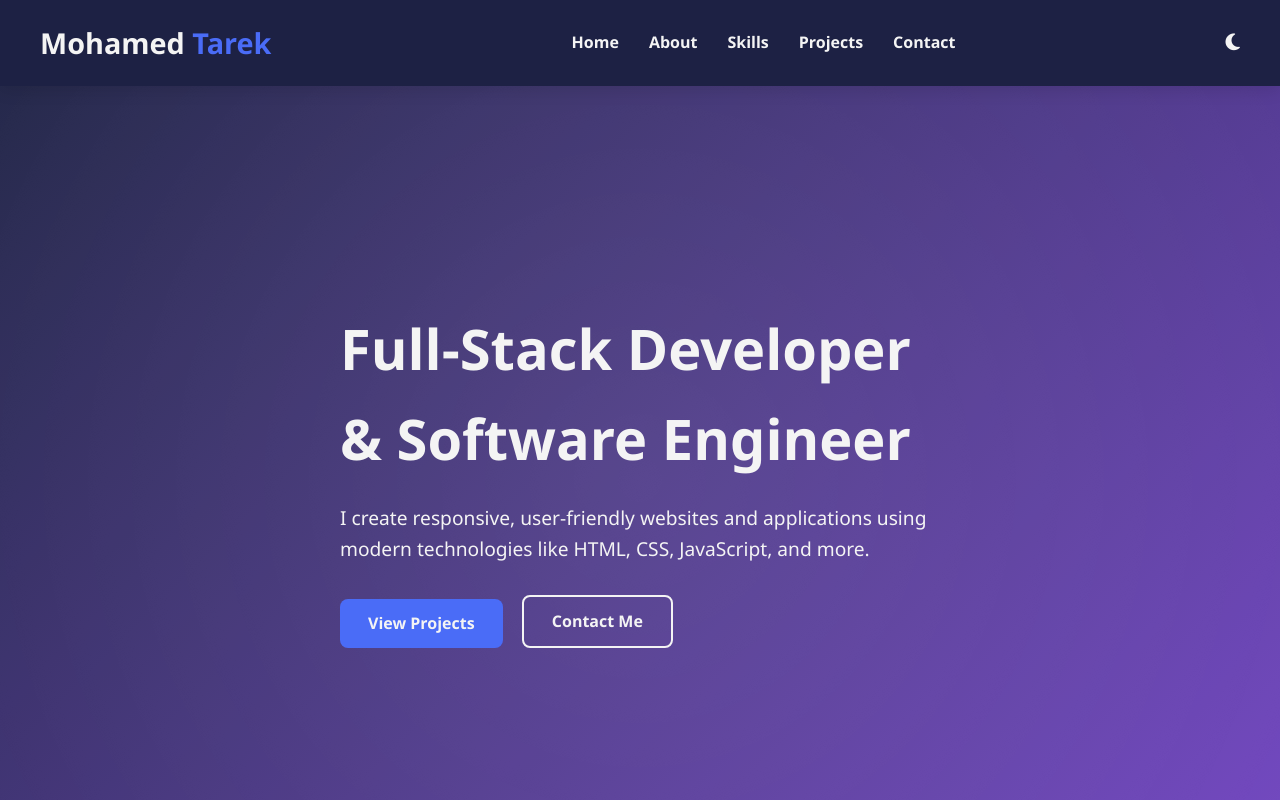
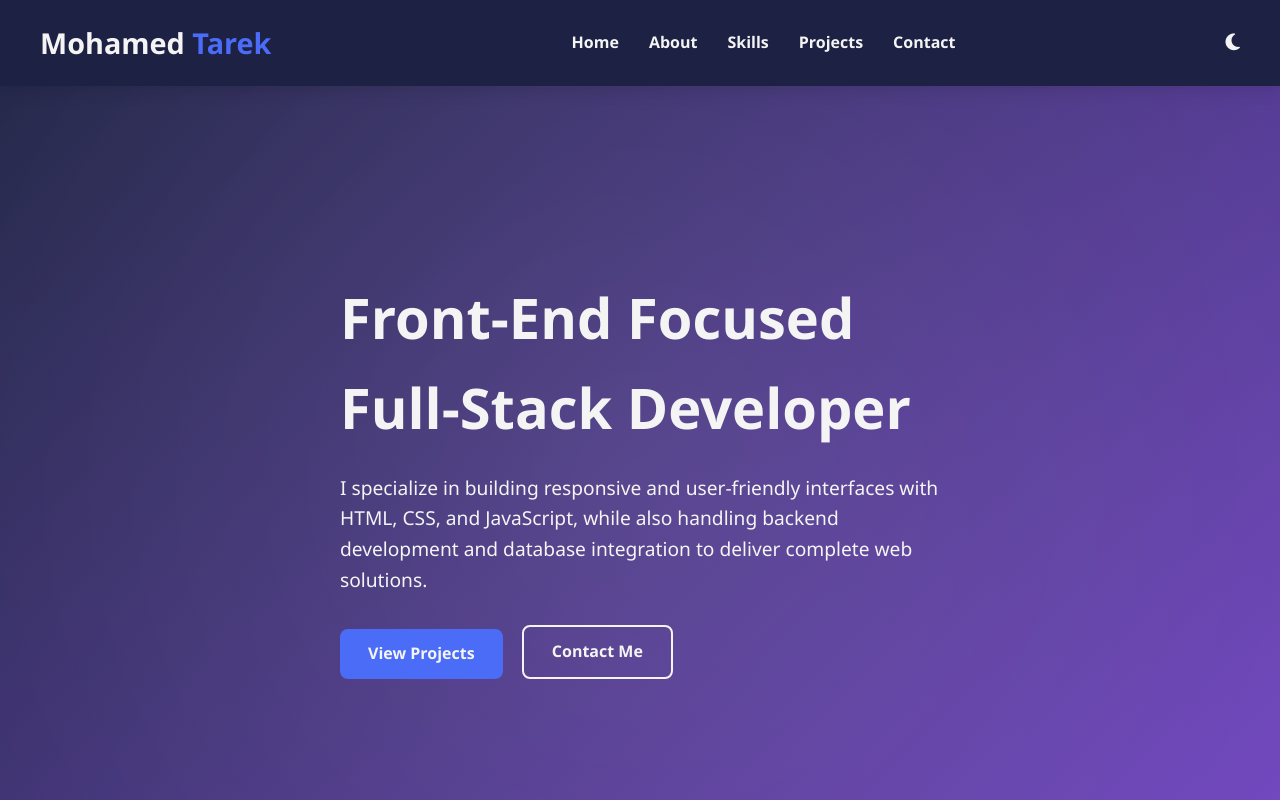
Before and after one commit to MohamedTBadr/portfolio-CLS, a plain HTML site: page index.html in a window 1280 px wide. Shown: the top 800 px of the page. Drawn offline with nearby package versions, Linux system fonts and the light colour scheme.

Commit message:
Update index.html

```diff
--- a/index.html
+++ b/index.html
@@ -1000,9 +1000,11 @@
     <!-- Hero Section -->
     <section class="hero" id="home">
         <div class="container">
-            <div class="hero-content">
-                <h1 data-aos="fade-down" data-aos-duration="1000">Full-Stack Developer & Software Engineer</h1>
-                <p data-aos="fade-up" data-aos-duration="1000" data-aos-delay="200">I create responsive, user-friendly websites and applications using modern technologies like HTML, CSS, JavaScript, and more.</p>
+            <div class="hero-content"><h1 data-aos="fade-down" data-aos-duration="1000">Front-End Focused Full-Stack Developer</h1>
+<p data-aos="fade-up" data-aos-duration="1000" data-aos-delay="200">
+    I specialize in building responsive and user-friendly interfaces with HTML, CSS, and JavaScript, while also handling backend development and database integration to deliver complete web solutions.
+</p>
+            </div>
                 <div class="hero-btns" data-aos="fade-up" data-aos-duration="1000" data-aos-delay="400">
                     <a href="#projects" class="btn">View Projects</a>
                     <a href="#contact" class="btn btn-outline">Contact Me</a>
```
